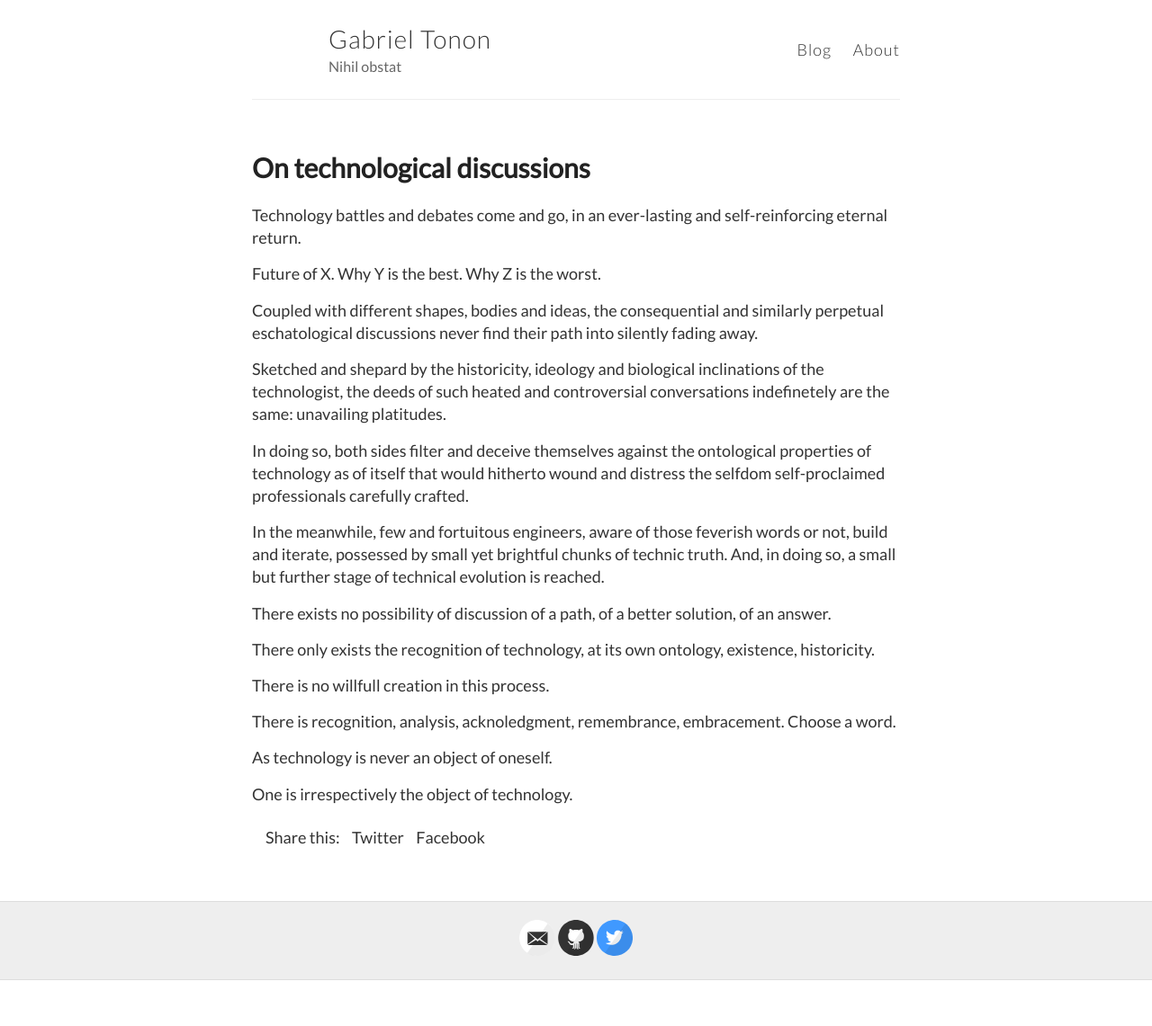
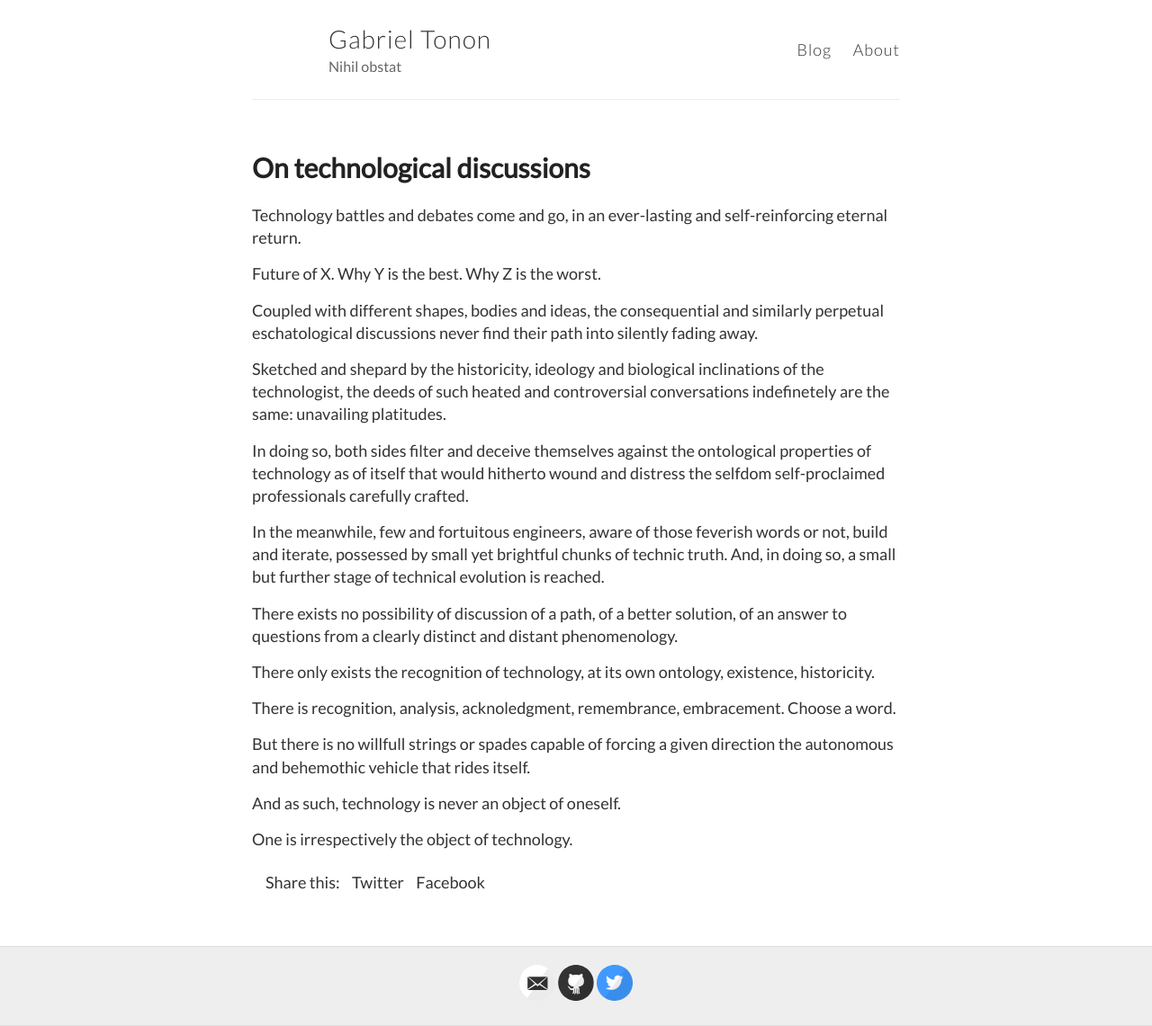
Before and after one commit to gaapt/gaapt.github.io, a Jekyll site: the page built from _posts/2017-10-30-On-technological-discussions.md, in a window 1280 px wide. Shown: the whole page at 90% size. Built offline with Jekyll 4.4.1, drawn with Linux system fonts in a browser that asks for light colours; before the commit the page ends 1090 px from its top, so only the background shows below that.

Commit message:
Update 2017-10-30-On-technological-discussions.md

```diff
--- a/_posts/2017-10-30-On-technological-discussions.md
+++ b/_posts/2017-10-30-On-technological-discussions.md
@@ -15,14 +15,14 @@ In doing so, both sides filter and deceive themselves against the ontological pr
 
 In the meanwhile, few and fortuitous engineers, aware of those feverish words or not, build and iterate, possessed by small yet brightful chunks of technic truth. And, in doing so, a small but further stage of technical evolution is reached.
 
-There exists no possibility of discussion of a path, of a better solution, of an answer.
+There exists no possibility of discussion of a path, of a better solution, of an answer to questions from a clearly distinct and distant phenomenology.
 
 There only exists the recognition of technology, at its own ontology, existence, historicity.
 
-There is no willfull creation in this process.
-
 There is recognition, analysis, acknoledgment, remembrance, embracement. Choose a word.
 
-As technology is never an object of oneself.
+But there is no willfull strings or spades capable of forcing a given direction the autonomous and behemothic vehicle that rides itself.
+
+And as such, technology is never an object of oneself.
 
 One is irrespectively the object of technology.
```
